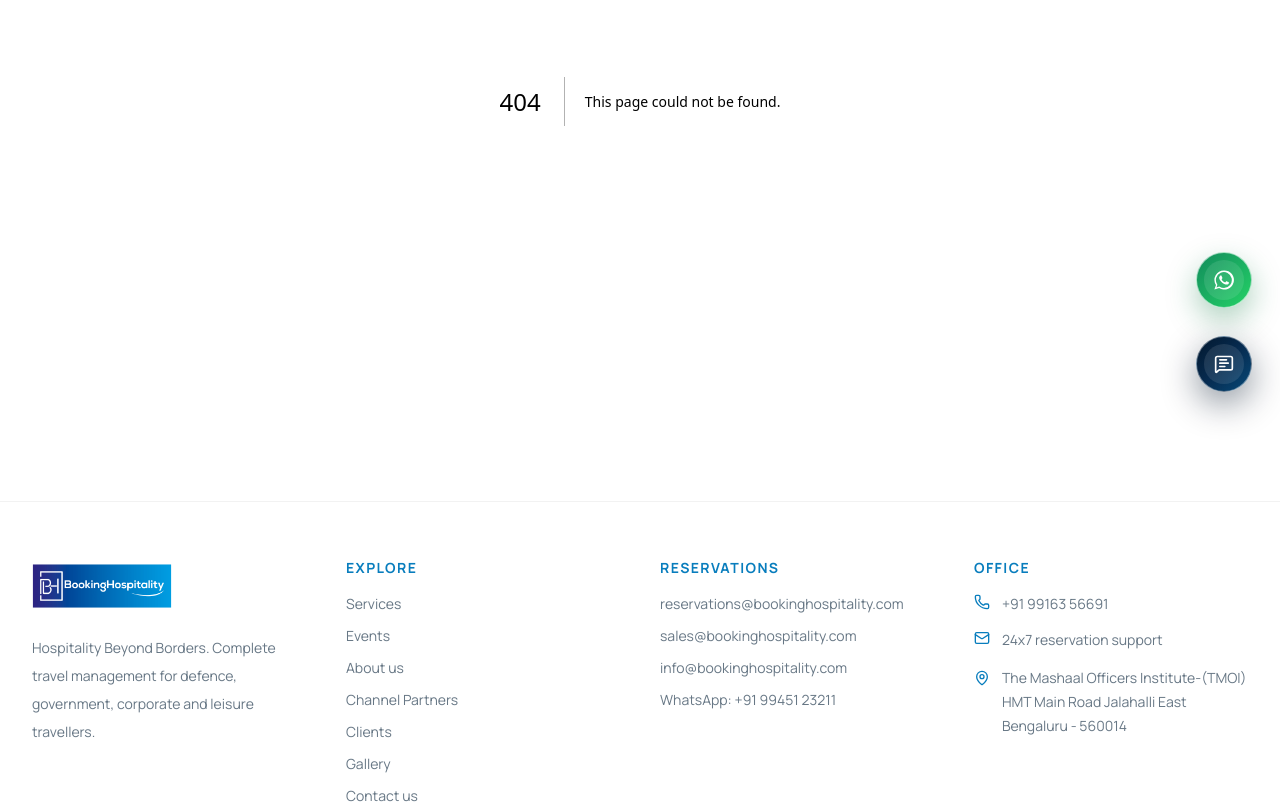
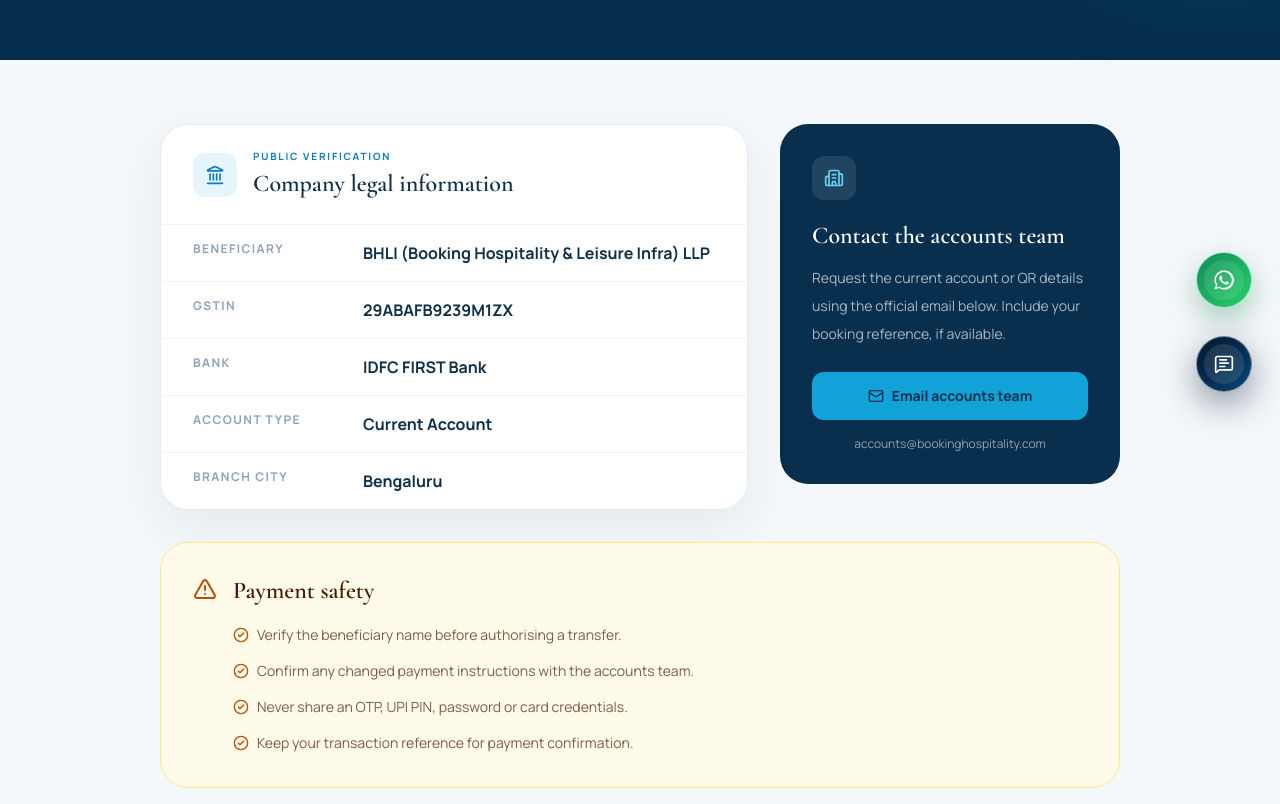
Before and after one commit to HetalRajput/Bhli_portal, a Next.js app: page /bank-details in a window 1280 px wide. Before the commit this address had no page. Shown: the part 380-1184 px from the top of the page. Built offline with nearby package versions, Linux system fonts and the light colour scheme.

Commit message:
feat: add BankDetailsPage component for secure payment verification and details display

```diff
--- /dev/null
+++ b/src/app/bank-details/page.tsx
@@ -0,0 +1,71 @@
+import type { Metadata } from "next";
+import { Building2, CheckCircle2, Landmark, Mail, ShieldCheck, TriangleAlert } from "lucide-react";
+
+export const metadata: Metadata = {
+  title: "Payment Verification | Booking Hospitality",
+  description: "Request verified payment instructions from Booking Hospitality & Leisure Infra LLP.",
+};
+
+const publicDetails = [
+  ["Beneficiary", "BHLI (Booking Hospitality & Leisure Infra) LLP"],
+  ["GSTIN", "29ABAFB9239M1ZX"],
+  ["Bank", "IDFC FIRST Bank"],
+  ["Account type", "Current Account"],
+  ["Branch city", "Bengaluru"],
+] as const;
+
+export default function BankDetailsPage() {
+  return (
+    <div className="min-h-screen bg-[#f4f8fb] text-[#102f48]">
+      <section className="relative overflow-hidden bg-[#062d4c] px-5 py-20 text-white lg:px-8">
+        <div className="absolute -right-32 -top-32 size-96 rounded-full bg-[#11a3d7]/20 blur-3xl" />
+        <div className="relative mx-auto max-w-5xl">
+          <p className="flex items-center gap-2 text-xs font-bold uppercase tracking-[0.24em] text-[#66d2f3]"><ShieldCheck className="size-4" />Secure payment verification</p>
+          <h1 className="mt-5 font-serif text-4xl font-semibold leading-tight sm:text-5xl lg:text-6xl">Request verified payment details</h1>
+          <p className="mt-6 max-w-2xl text-base leading-8 text-white/65">For your protection, confidential bank, tax and QR information is not published on this website.</p>
+        </div>
+      </section>
+
+      <main className="mx-auto max-w-5xl px-5 py-12 lg:px-8 lg:py-16">
+        <div className="grid items-start gap-8 lg:grid-cols-[minmax(0,1fr)_340px]">
+          <section className="overflow-hidden rounded-[1.75rem] border border-slate-200/80 bg-white shadow-[0_18px_50px_rgba(6,45,76,0.07)]">
+            <div className="flex items-center gap-4 border-b border-slate-100 px-6 py-6 sm:px-8">
+              <span className="grid size-11 shrink-0 place-items-center rounded-xl bg-[#e5f5fb] text-[#087dbd]"><Landmark className="size-5" /></span>
+              <div><p className="text-[10px] font-bold uppercase tracking-[0.18em] text-[#087dbd]">Public verification</p><h2 className="mt-1 font-serif text-2xl font-semibold">Company legal information</h2></div>
+            </div>
+            <dl className="divide-y divide-slate-100">
+              {publicDetails.map(([label, value]) => (
+                <div key={label} className="grid gap-1 px-6 py-4 sm:grid-cols-[150px_1fr] sm:gap-5 sm:px-8">
+                  <dt className="text-xs font-bold uppercase tracking-[0.12em] text-slate-400">{label}</dt>
+                  <dd className="text-sm font-bold text-[#102f48] sm:text-base">{value}</dd>
+                </div>
+              ))}
+            </dl>
+          </section>
+
+          <aside className="rounded-[1.75rem] bg-[#082f4e] p-6 text-white sm:p-8">
+            <span className="grid size-11 place-items-center rounded-xl bg-white/10 text-[#67d4f3]"><Building2 className="size-5" /></span>
+            <h2 className="mt-5 font-serif text-2xl font-semibold">Contact the accounts team</h2>
+            <p className="mt-3 text-sm leading-7 text-white/65">Request the current account or QR details using the official email below. Include your booking reference, if available.</p>
+            <a href="mailto:accounts@bookinghospitality.com?subject=Request%20for%20verified%20payment%20details" className="mt-6 inline-flex w-full items-center justify-center gap-2 rounded-xl bg-[#11a3d7] px-5 py-3.5 text-sm font-bold text-[#062d4c] transition hover:bg-[#67d4f3]"><Mail className="size-4" />Email accounts team</a>
+            <p className="mt-4 break-all text-center text-xs text-white/55">accounts@bookinghospitality.com</p>
+          </aside>
+        </div>
+
+        <section className="mt-8 rounded-[1.75rem] border border-amber-200 bg-amber-50 p-6 sm:p-8">
+          <div className="flex gap-4">
+            <TriangleAlert className="mt-0.5 size-6 shrink-0 text-amber-700" />
+            <div>
+              <h2 className="font-serif text-2xl font-semibold text-amber-950">Payment safety</h2>
+              <ul className="mt-4 grid gap-3 text-sm leading-6 text-amber-950/70">
+                {["Verify the beneficiary name before authorising a transfer.", "Confirm any changed payment instructions with the accounts team.", "Never share an OTP, UPI PIN, password or card credentials.", "Keep your transaction reference for payment confirmation."].map((item) => (
+                  <li key={item} className="flex gap-2"><CheckCircle2 className="mt-1 size-4 shrink-0 text-amber-700" />{item}</li>
+                ))}
+              </ul>
+            </div>
+          </div>
+        </section>
+      </main>
+    </div>
+  );
+}
```
Also changed, not shown: src/components/Footer.tsx (+1 -1 lines).
